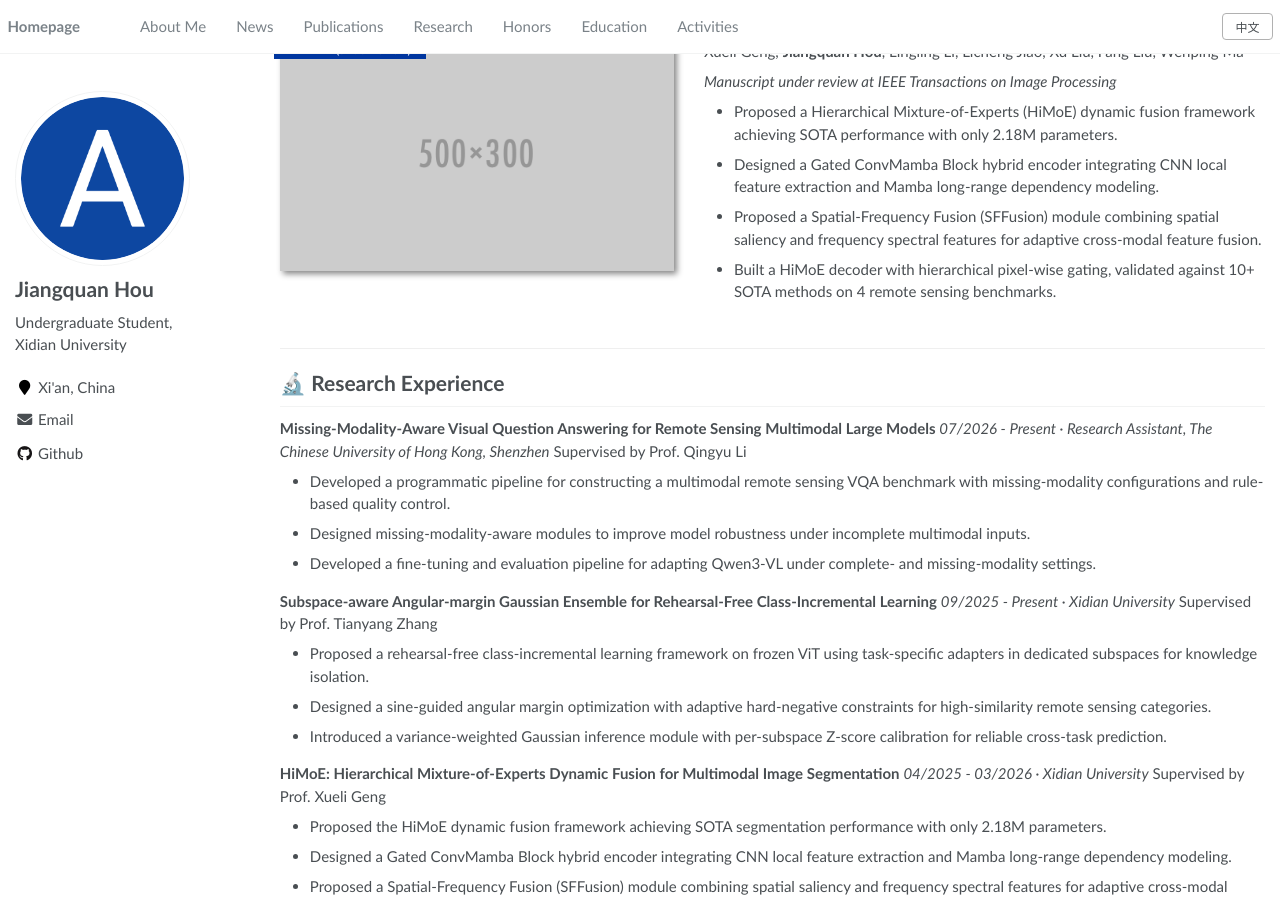
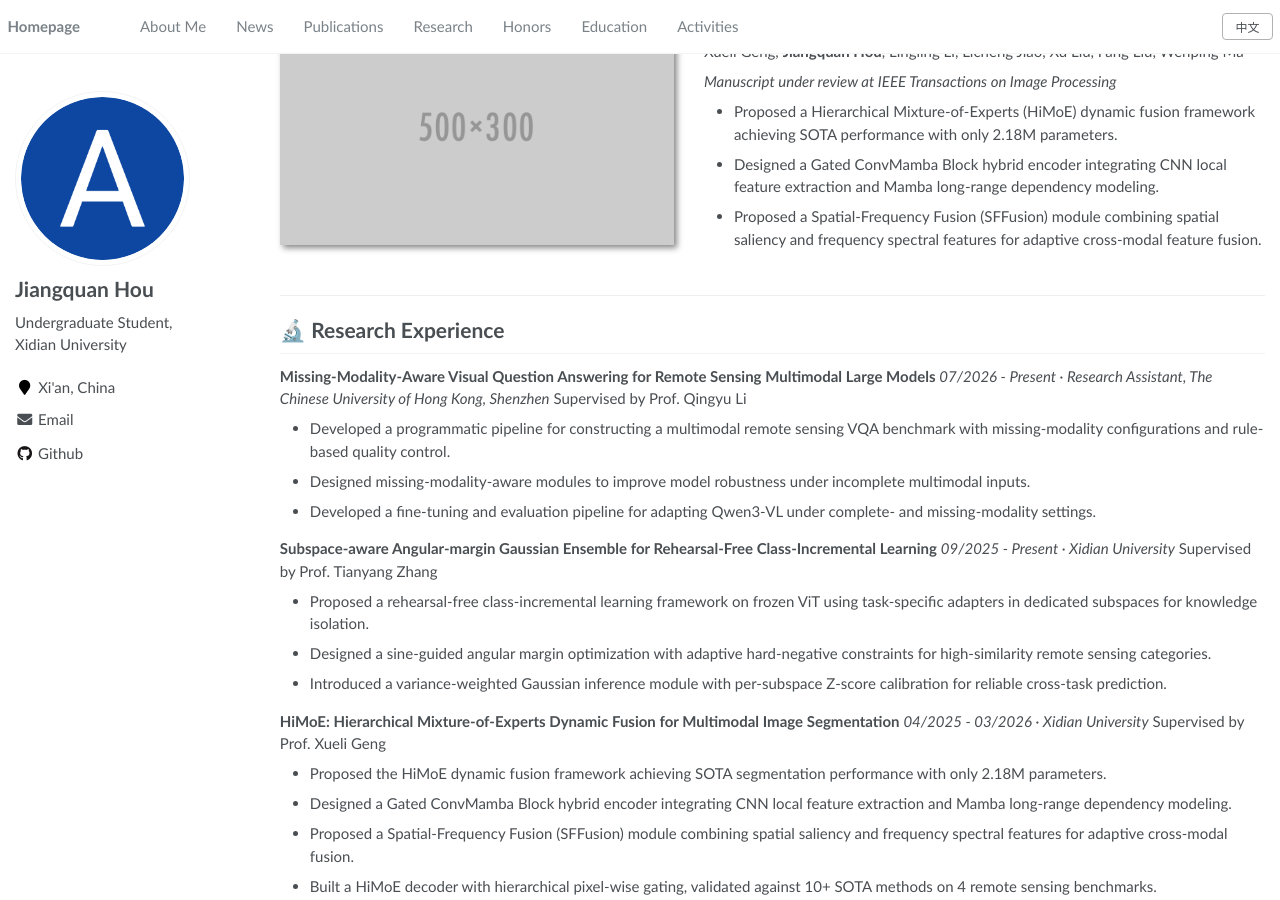
Before and after one commit to ViviQuan/ViviQuan.github.io, a Jekyll site: the page built from _pages/about.md, in a window 1280 px wide and 900 px high, scrolled down 382 px. Built offline with Jekyll 4.4.1, drawn with Linux system fonts in a browser that asks for light colours.

Commit message:
Remove HiMoE decoder bullet point from publications

```diff
--- a/_pages/about.md
+++ b/_pages/about.md
@@ -34,7 +34,6 @@ Xueli Geng, **Jiangquan Hou**, Lingling Li, Licheng Jiao, Xu Liu, Fang Liu, Wenp
 - Proposed a Hierarchical Mixture-of-Experts (HiMoE) dynamic fusion framework achieving SOTA performance with only 2.18M parameters.
 - Designed a Gated ConvMamba Block hybrid encoder integrating CNN local feature extraction and Mamba long-range dependency modeling.
 - Proposed a Spatial-Frequency Fusion (SFFusion) module combining spatial saliency and frequency spectral features for adaptive cross-modal feature fusion.
-- Built a HiMoE decoder with hierarchical pixel-wise gating, validated against 10+ SOTA methods on 4 remote sensing benchmarks.
 
 </div>
 </div>
@@ -119,7 +118,6 @@ Xueli Geng, **Jiangquan Hou**, Lingling Li, Licheng Jiao, Xu Liu, Fang Liu, Wenp
 - 提出分层混合专家（HiMoE）动态融合框架，仅用 2.18M 参数即达到 SOTA 性能。
 - 设计门控 ConvMamba Block 混合编码器，融合 CNN 局部特征提取与 Mamba 长程依赖建模。
 - 提出空间-频率融合（SFFusion）模块，结合空间显著性与频谱特征实现自适应跨模态融合。
-- 构建分层像素级门控 HiMoE 解码器，在 4 个遥感基准上与 10+ 种 SOTA 方法对比验证。
 
 </div>
 </div>
```
